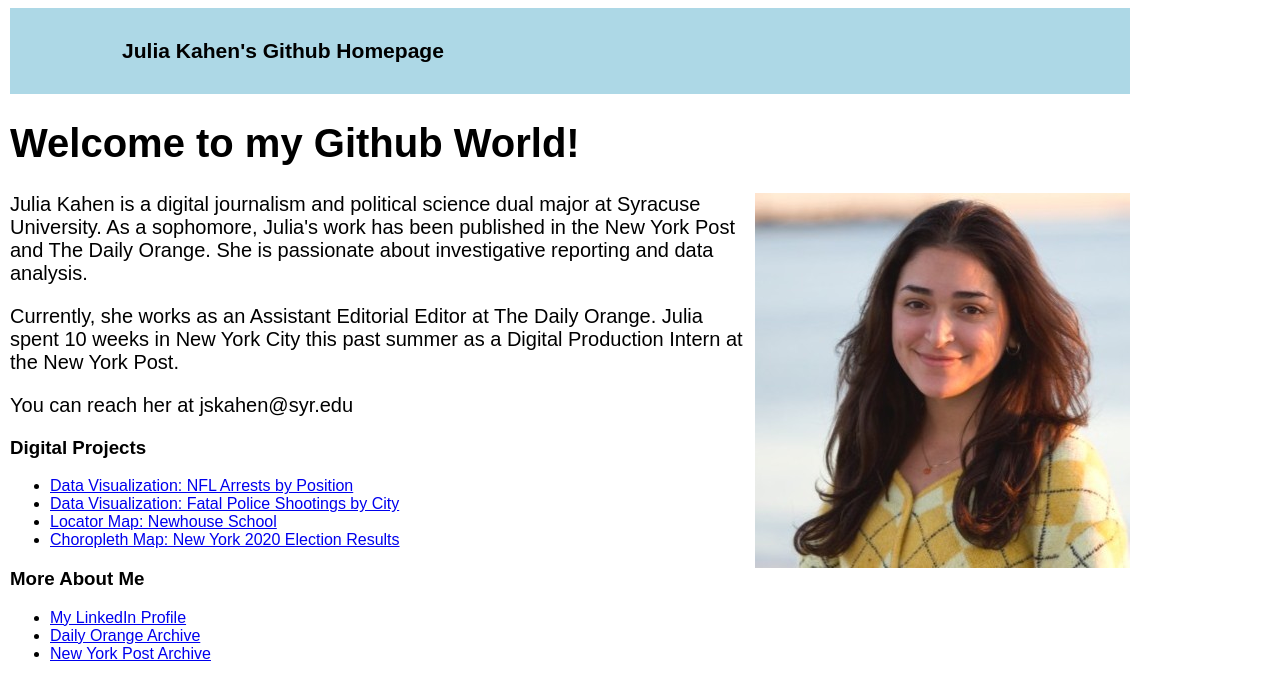
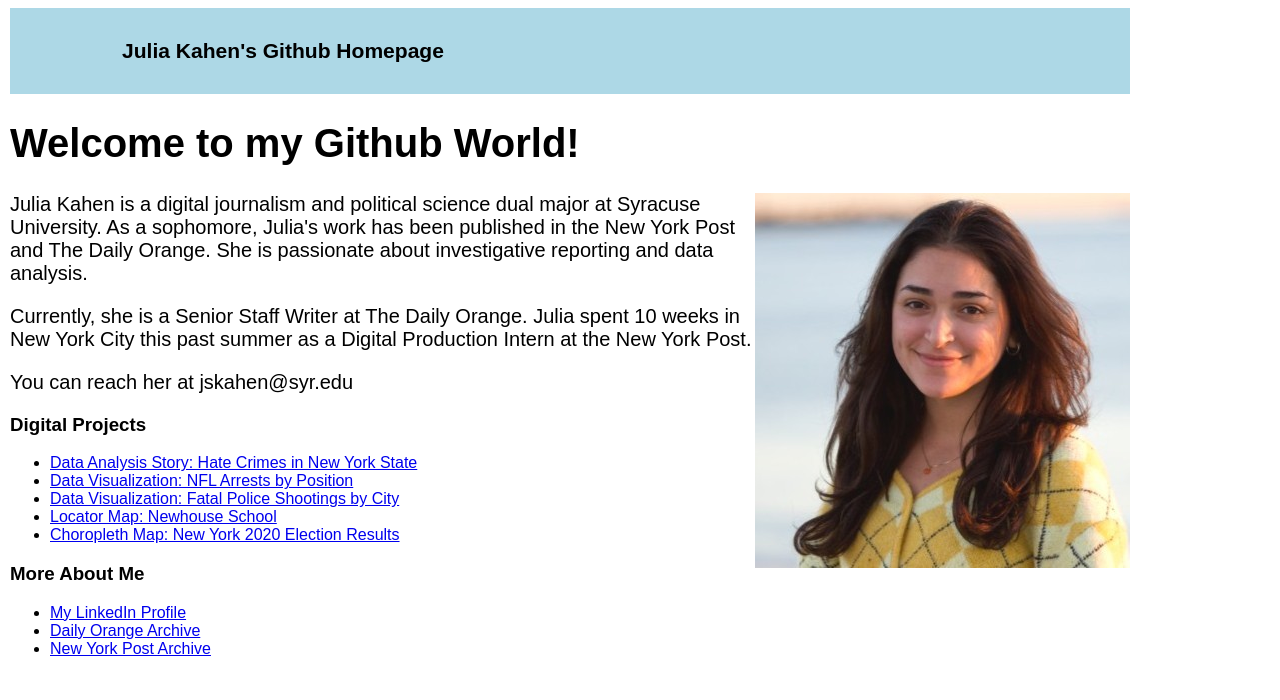
Before and after one commit to juliakahen/juliakahen.github.io, a plain HTML site: page index.html in a window 1280 px wide. Drawn offline with nearby package versions, Linux system fonts and the light colour scheme.

Commit message:
Update index.html

```diff
--- a/index.html
+++ b/index.html
@@ -37,12 +37,13 @@
 
           <p>Julia Kahen is a digital journalism and political science dual major at Syracuse University. As a sophomore, Julia's work has been published in the New York Post and The Daily Orange. She is passionate about investigative reporting and data analysis.</p>
 
-          <p>Currently, she works as an Assistant Editorial Editor at The Daily Orange. Julia spent 10 weeks in New York City this past summer as a Digital Production Intern at the New York Post.</p>
+          <p>Currently, she is a Senior Staff Writer at The Daily Orange. Julia spent 10 weeks in New York City this past summer as a Digital Production Intern at the New York Post.</p>
 
           <p>You can reach her at jskahen@syr.edu</p>
 
           <h3>Digital Projects</h3>
             <ul>
+              <li><a href="https://juliakahen.github.io/JNL221FINAL/article.html" target="_new">Data Analysis Story: Hate Crimes in New York State</a></li>
               <li><a href="https://juliakahen.github.io/dataviz2/index.html" target="_new">Data Visualization: NFL Arrests by Position</a></li>
               <li><a href="https://juliakahen.github.io/dataviz2/chart.html" target="_new">Data Visualization: Fatal Police Shootings by City</a></li>
               <li><a href="https://juliakahen.github.io/maps/index.html" target="_new">Locator Map: Newhouse School</a></li>
```
